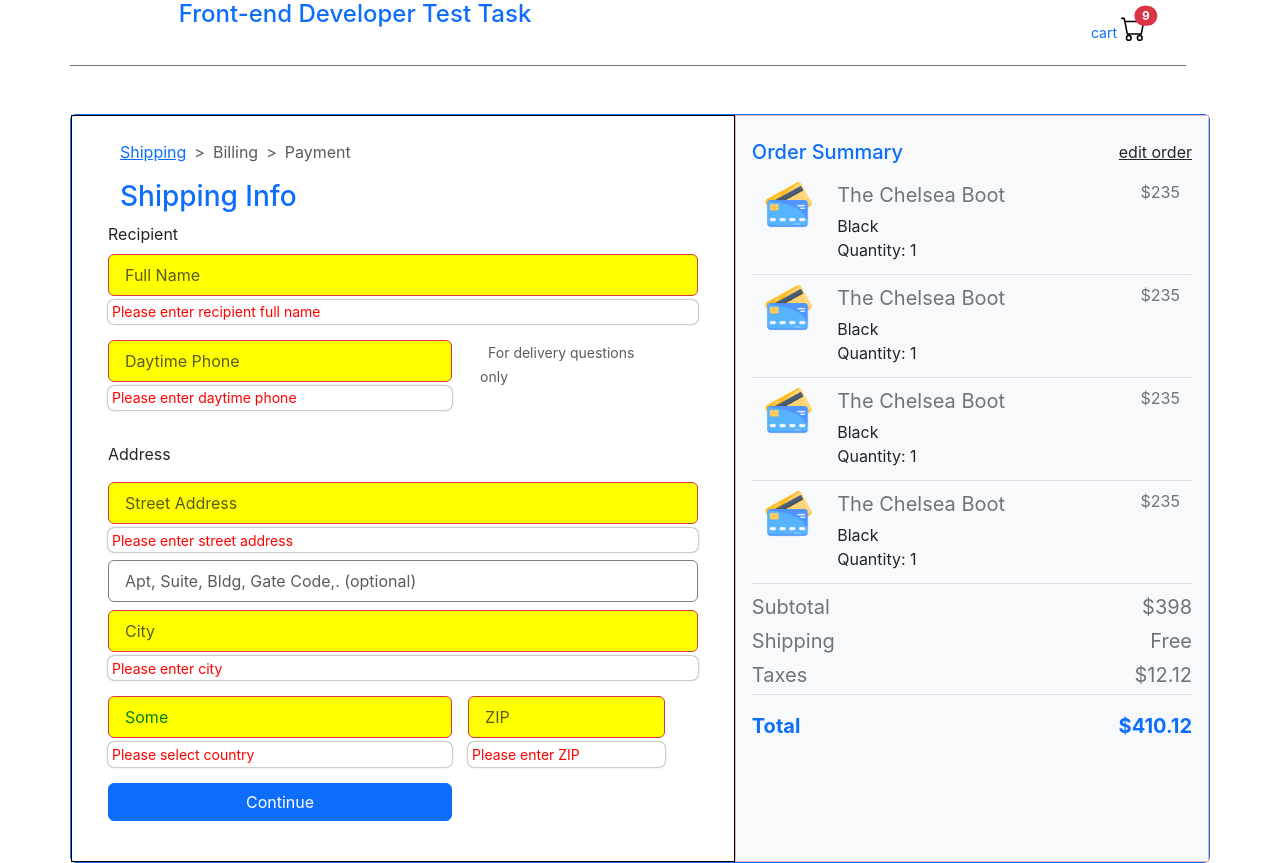
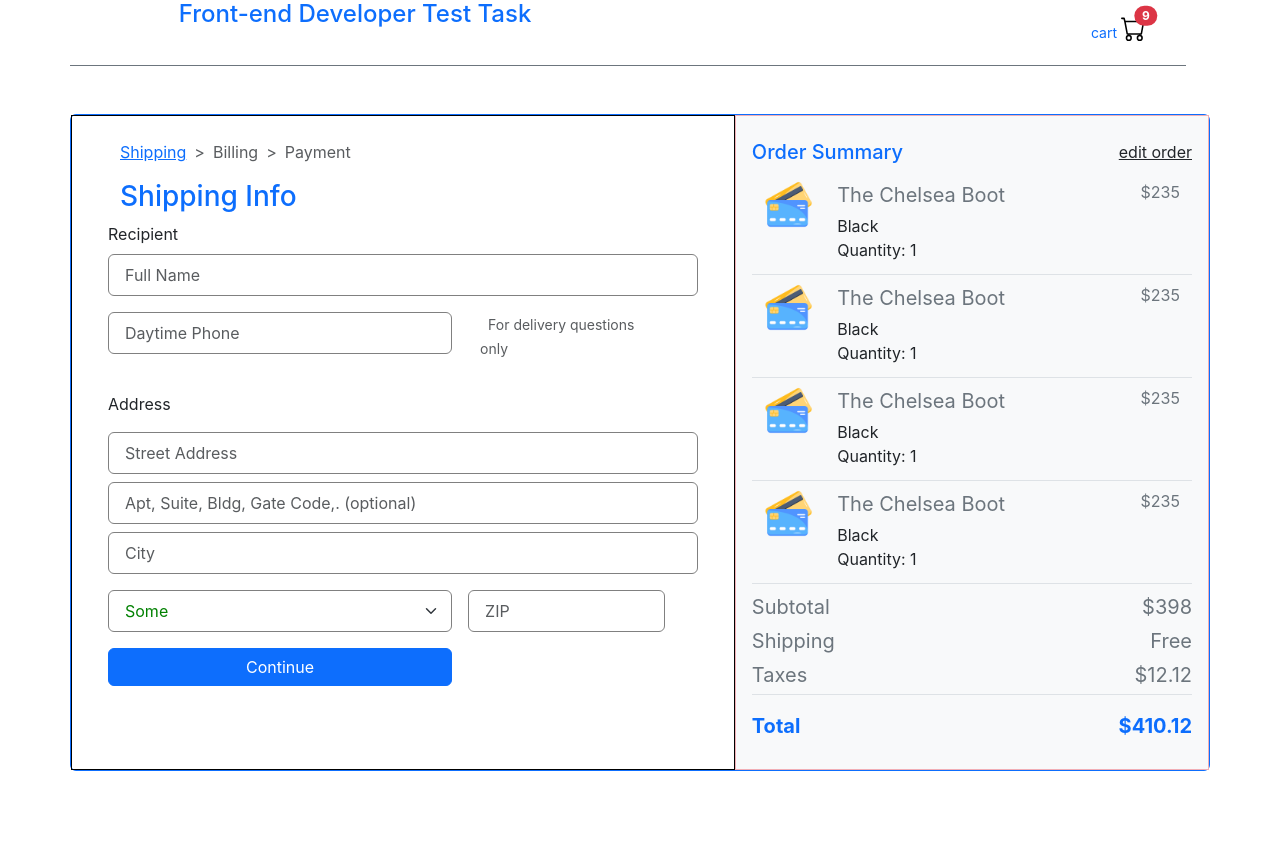
Before and after one commit to petromatkovskyi/axels-test-task, a React (Create React App) app: page / in a window 1280 px wide. After the commit the page ends 800 px from the top, so only its background shows below. Built offline with nearby package versions, Linux system fonts and the light colour scheme.

Commit message:
Add: formink and validation to Shipping form, capability to save data to localStorage

```diff
--- a/package.json
+++ b/package.json
@@ -8,12 +8,14 @@
     "@testing-library/user-event": "^13.5.0",
     "bootstrap": "^5.3.1",
     "bootstrap-icons": "^1.10.5",
+    "formik": "^2.4.5",
     "react": "^18.2.0",
     "react-bootstrap": "^2.8.0",
     "react-dom": "^18.2.0",
     "react-scripts": "5.0.1",
     "styled-components": "^6.0.7",
-    "web-vitals": "^2.1.4"
+    "web-vitals": "^2.1.4",
+    "yup": "^1.2.0"
   },
   "scripts": {
     "start": "react-scripts start",
--- a/src/components/ShippingInfo.jsx
+++ b/src/components/ShippingInfo.jsx
@@ -1,50 +1,94 @@
 import { Col, Form, Row, Button } from 'react-bootstrap';
 import StyledFormControl from './StyledFormControl';
 import StyledFormFeedback from './StyledFormFeedback';
-import { useRef, useState } from 'react';
+import { useState } from 'react';
 import Feedback from './Feedback';
 import StyledFormSelect from './StyledFormSelect';
+import { Formik } from 'formik';
+import * as Yup from 'yup';
+
+const validationSchema = Yup.object({
+  fullName: Yup.string().required('Full name is required'),
+  daytimePhone: Yup.number()
+    .typeError('Daytime phone has to be a number')
+    .required('Daytime phone is required'),
+  streetAddress: Yup.string().required('Street address is required'),
+  additionAddressInfo: Yup.string(),
+  city: Yup.string().required('City is required'),
+  country: Yup.string().required('Country is required'),
+  zip: Yup.number().typeError('ZIP has to be a number').required('ZIP is required'),
+});
+
+const initialValues = {
+  fullName: '',
+  daytimePhone: '',
+  streetAddress: '',
+  additionAddressInfo: '',
+  city: '',
+  country: '',
+  zip: '',
+};
 
 export default function ShippingInfo({ onNextStep }) {
   const [show, setShow] = useState(true);
   const [target, setTarget] = useState(null);
-  const FullNameInput = useRef(null);
 
   const handleClick = (event) => {
     // setShow(!show);
     setTarget(event.target);
   };
 
-  const handleSubmit = (e) => {
-    e.preventDefault();
+  const handleSubmit = (values) => {
+    localStorage.setItem('buyForm', JSON.stringify({ shipping: values }));
+    onNextStep();
   };
+
   return (
     <>
       <h3 className="text-primary">Shipping Info</h3>
+      <Formik
+        initialValues={initialValues}
+        validationSchema={validationSchema}
+        onSubmit={(values) => handleSubmit(values)}
+      >
+        {({ values, errors, handleChange, handleSubmit }) => (
           <Form className="row mb-3 gap-3" onSubmit={handleSubmit}>
             <Form.Group className="position-relative p-0">
               <Form.Label>Recipient</Form.Label>
 
               <StyledFormControl
                 type="text"
+                name="fullName"
                 placeholder="Full Name"
-            isInvalid={true}
+                isInvalid={!!errors.fullName}
                 onClick={handleClick}
+                onChange={handleChange}
+                value={values.fullName}
               />
-          <Feedback
+              {
+                //? try implement this type of feedback
+              }
+              {/* <Feedback
                 title="Please enter recipient full name"
                 show={show}
                 target={target}
-            ref={FullNameInput}
-          />
+              /> */}
+
               <StyledFormFeedback type="invalid" tooltip className="position-static mt-1">
-            Please enter recipient full name
+                {errors.fullName}
               </StyledFormFeedback>
             </Form.Group>
             <Form.Group as={Col} sm={12} md={7} className="position-relative p-0">
-          <StyledFormControl type="tel" placeholder="Daytime Phone" isInvalid={true} />
+              <StyledFormControl
+                type="tel"
+                placeholder="Daytime Phone"
+                isInvalid={!!errors.daytimePhone}
+                name="daytimePhone"
+                onChange={handleChange}
+                value={values.daytimePhone}
+              />
               <StyledFormFeedback type="invalid" tooltip className="position-static mt-1">
-            Please enter daytime phone
+                {errors.daytimePhone}
               </StyledFormFeedback>
               {/* <Feedback
               title="Please enter recipient full name"
@@ -59,43 +103,90 @@ export default function ShippingInfo({ onNextStep }) {
             <Form.Group as={Row} className="gx-0 gy-2">
               <Form.Label>Address</Form.Label>
 
-          <StyledFormControl type="text" placeholder="Street Address" isInvalid={true} />
+              <StyledFormControl
+                type="text"
+                placeholder="Street Address"
+                isInvalid={!!errors.streetAddress}
+                name="streetAddress"
+                onChange={handleChange}
+                value={values.streetAddress}
+              />
               <StyledFormFeedback type="invalid" tooltip className="position-static mt-1">
-            Please enter street address
+                {errors.streetAddress}
               </StyledFormFeedback>
 
               <StyledFormControl
-            type="tel"
+                type="text"
                 placeholder="Apt, Suite, Bldg, Gate Code,. (optional)"
+                name="additionAddressInfo"
+                onChange={handleChange}
+                value={values.additionAddressInfo}
               />
-          <StyledFormControl type="tel" placeholder="City" isInvalid={true} />
-          <StyledFormFeedback type="invalid" tooltip className="position-static mt-1">
-            Please enter city
+              <div>
+                <StyledFormControl
+                  type="text"
+                  name="city"
+                  placeholder="City"
+                  isInvalid={!!errors.city}
+                  onChange={handleChange}
+                  value={values.city}
+                />
+                <StyledFormFeedback
+                  type="invalid"
+                  tooltip
+                  className="position-static mt-1"
+                >
+                  {errors.city}
                 </StyledFormFeedback>
+              </div>
 
               <Row className="column-gap-3 gx-0 gy-2">
                 <Col sm={12} md={7}>
-              <StyledFormSelect placeholder="Country" isInvalid={true}>
+                  <StyledFormSelect
+                    name="country"
+                    placeholder="Country"
+                    isInvalid={!!errors.country}
+                    value={values.country}
+                    onChange={handleChange}
+                  >
                     <option>Some</option>
                     <option>Few</option>
                     <option>Country</option>
                   </StyledFormSelect>
-              <StyledFormFeedback type="invalid" tooltip className="position-static mt-1">
-                Please select country
+                  <StyledFormFeedback
+                    type="invalid"
+                    tooltip
+                    className="position-static mt-1"
+                  >
+                    {errors.country}
                   </StyledFormFeedback>
                 </Col>
+
                 <Col sm={12} md={4}>
-              <StyledFormControl type="tel" placeholder="ZIP" isInvalid={true} />
-              <StyledFormFeedback type="invalid" tooltip className="position-static mt-1">
-                Please enter ZIP
+                  <StyledFormControl
+                    type="tel"
+                    placeholder="ZIP"
+                    isInvalid={!!errors.zip}
+                    name="zip"
+                    onChange={handleChange}
+                    value={values.zip}
+                  />
+                  <StyledFormFeedback
+                    type="invalid"
+                    tooltip
+                    className="position-static mt-1"
+                  >
+                    {errors.zip}
                   </StyledFormFeedback>
                 </Col>
               </Row>
             </Form.Group>
-        <Button className="col-7" onClick={onNextStep}>
+            <Button className="col-7" type="submit" onClick={() => {}}>
               Continue
             </Button>
           </Form>
+        )}
+      </Formik>
     </>
   );
 }
```
Also changed, not shown: 1 other file (tests, documents, lock files or other folders). Lines whose indentation alone changed are shown as unchanged.
